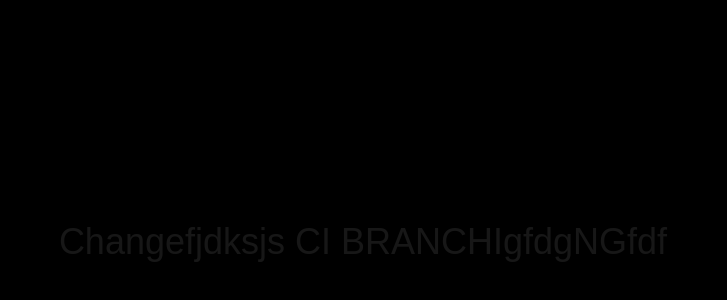
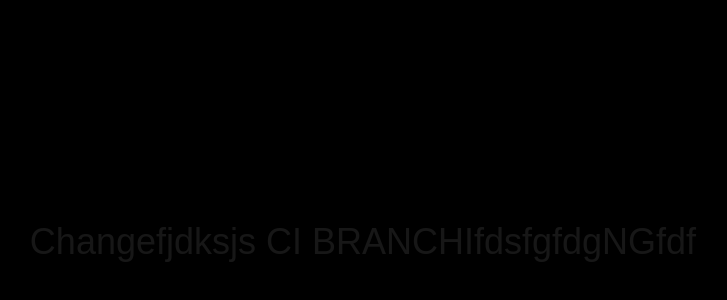
Before and after one commit to HusnainIzhar/react_cicd, a Next.js app in the folder my-app/: page / in a window 1280 px wide. Shown: the part 158-458 px from the top of the page, without its empty margins (277-1004 px from the left). Built offline with nearby package versions, Linux system fonts and the light colour scheme.

Commit message:
Update page.tsx

```diff
--- a/my-app/app/page.tsx
+++ b/my-app/app/page.tsx
@@ -3,7 +3,7 @@
 export default function Home() {
   return (
     <div className="flex bg-black h-screen items-center justify-center">
-      <h1 className="text-4xl py-20">Changefjdksjs CI BRANCHIgfdgNGfdf</h1>
+      <h1 className="text-4xl py-20">Changefjdksjs CI BRANCHIfdsfgfdgNGfdf</h1>
     </div>
   );
 }
```
